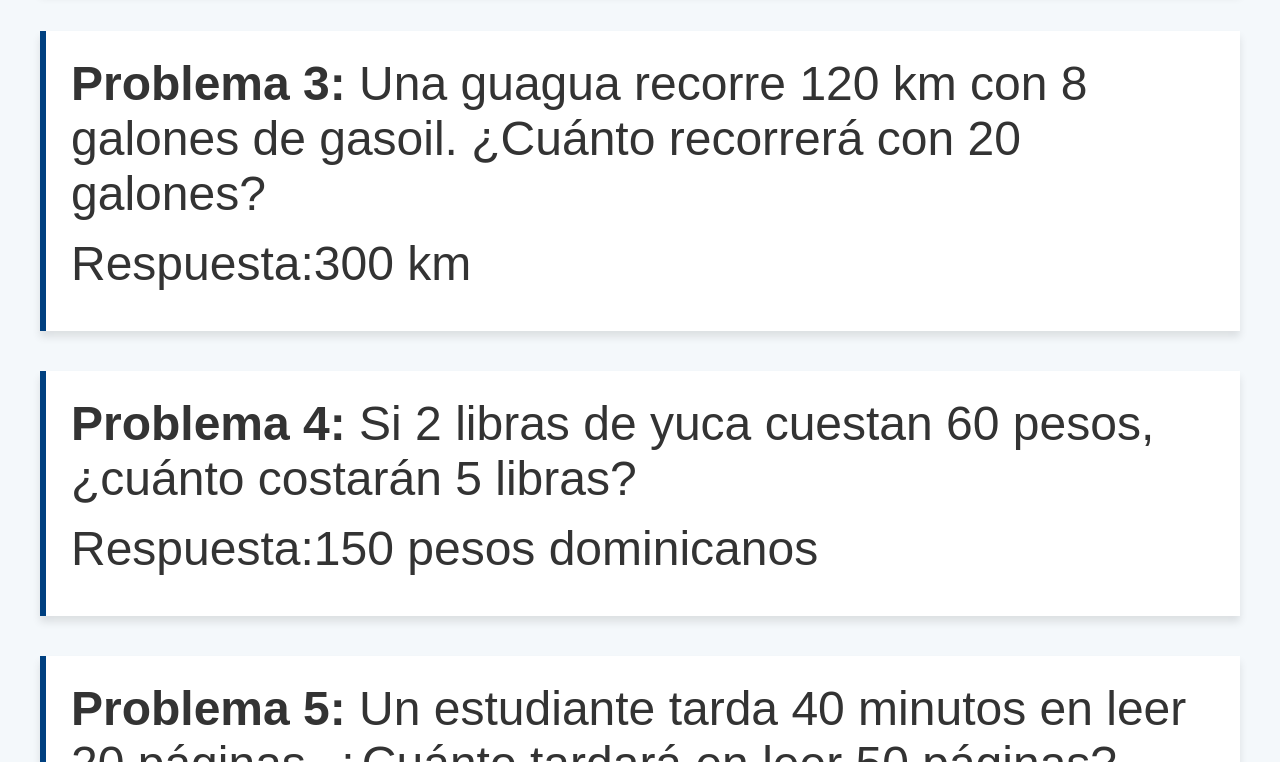
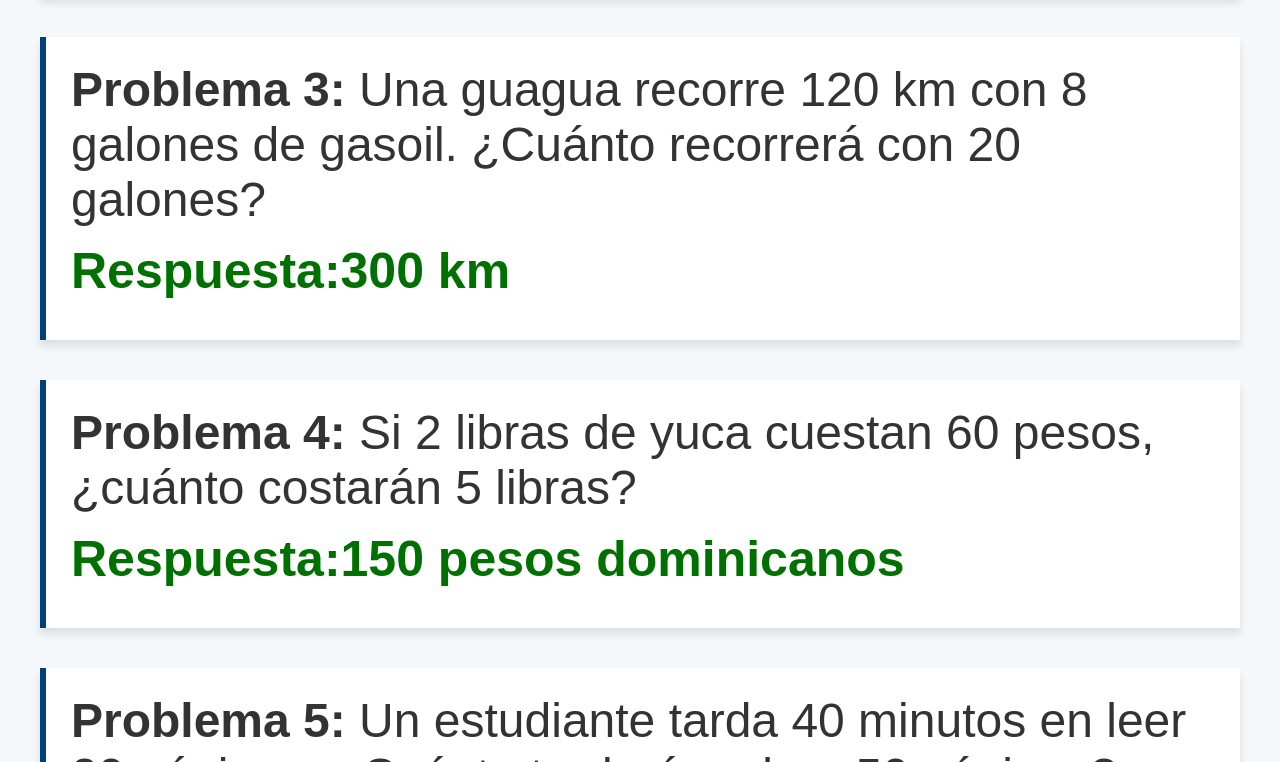
Before and after one commit to ingluisnolasco/primero, a plain HTML site: page index.html in a window 1280 px wide. Shown: the part 728-1490 px from the top of the page. Drawn offline with Linux system fonts and the light colour scheme.

Commit message:
Update index.html

```diff
--- a/index.html
+++ b/index.html
@@ -311,7 +311,7 @@
             div.className = "problema";
             div.innerHTML = `
         <strong>Problema ${index + 1}:</strong> ${item.problema}
-        <p class="respuestas">Respuesta:${item.respuesta}</p>
+        <p class="respuesta">Respuesta:${item.respuesta}</p>
 
       `;
             contenedor.appendChild(div);
```
